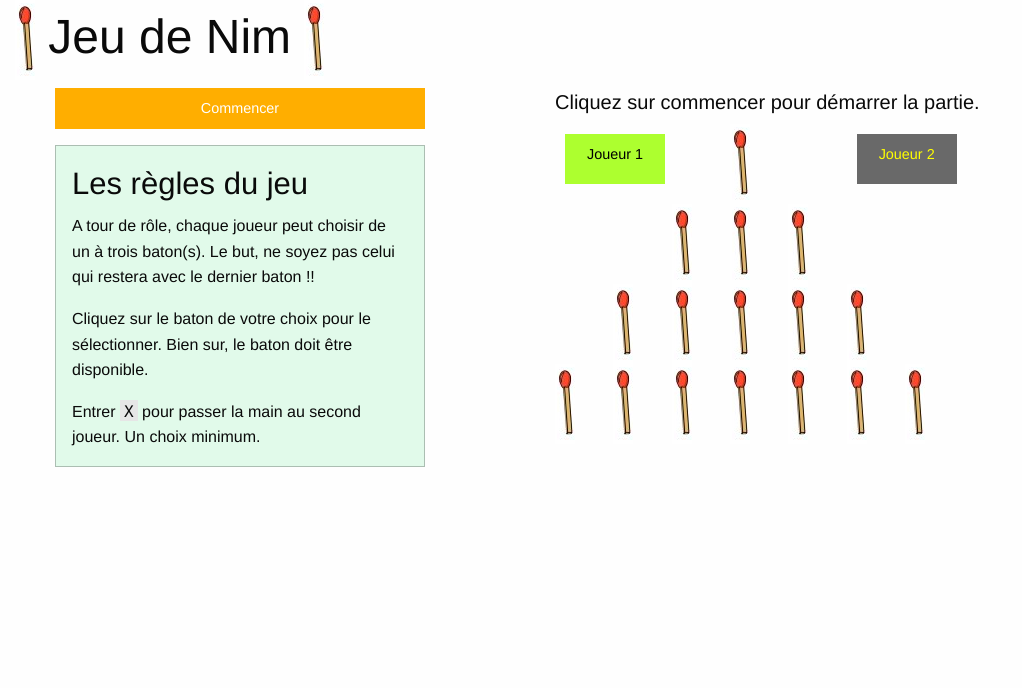
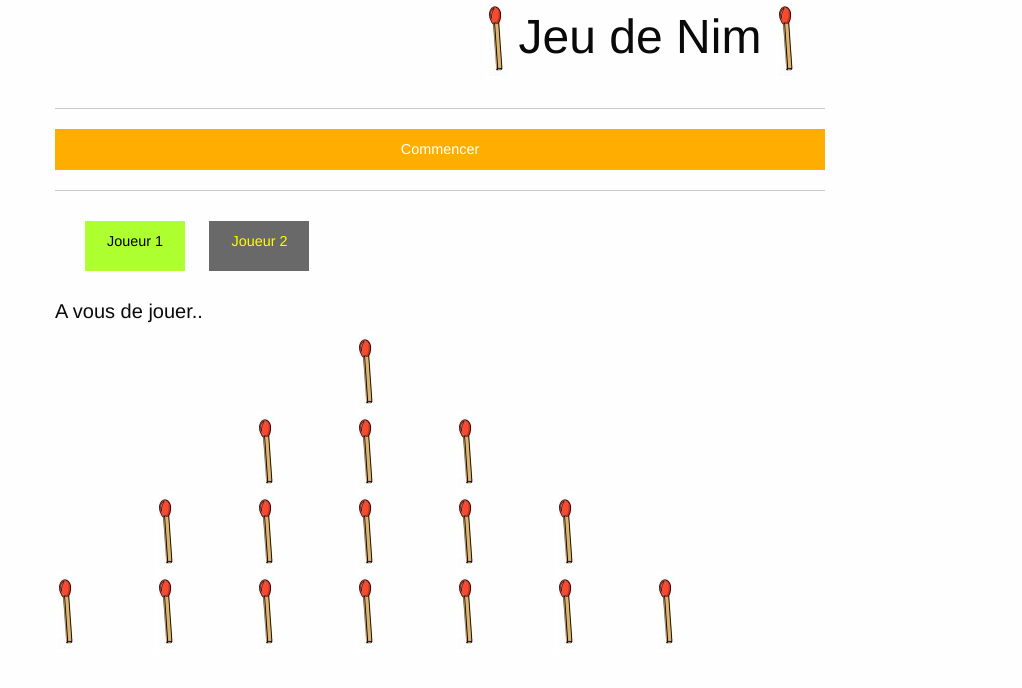
Before and after one commit to Simplon-Roubaix/JeuDeNim, a plain HTML site: page index.html in a window 1280 px wide. Both pictures are taken after a click on the element "Commencer". Shown: the whole page, without its empty margins (0-1022 px from the left). Drawn offline with Linux system fonts and the light colour scheme.

Commit message:
commit avant merge 01 - solution technique fonctionnelle

```diff
--- a/css/app.css
+++ b/css/app.css
@@ -1,3 +1,6 @@
+.tabJeu{
+    @include grid-column(1 of 3);
+}
 .active{
             height: 50px;
             width: 100px;
@@ -11,13 +14,7 @@
             margin: 10px;
             background-color: dimgray;
             color: yellow;
-#rowA #rowB #rowC #rowD {
-        background-color: aqua;
-    }
 img {
         width: 20px;
         height: auto;
     }
-.row{
-    width: 100px;
-    }
--- a/index.html
+++ b/index.html
@@ -10,7 +10,7 @@
   </head>
   <body>
     <section id="jeudenim">
-            <div class="expanded columns row">
+            <div class="expanded columns row text-center">
 
                 <h1><img src="img/baton.png" alt=""> Jeu de Nim
               <img src="img/baton.png" alt=""></h1>
@@ -18,35 +18,30 @@
 
             <div class="row">
 
-                <div id="commandes" class="small-4  columns">
+                <div id="commandes" class="small-12 medium-8 columns">
+                   <hr>
                     <div id="commencer" class="expanded warning button">Commencer</div>
-
+                    <hr>
+                    <ul class="inline-list">
+                        <li id="clic1" class="button active ">Joueur 1</li>
+                        <li id="clic2" class="button mute ">Joueur 2</li>
+                    </ul>
 
                    <!-- <img src="img/nim___01.jpg" alt="">-->
-                    <div id="rJeu" class="success callout">
-                        <h3>Les règles du jeu</h3>
-                        <p>A tour de rôle, chaque joueur peut choisir de un à trois baton(s). Le but, ne soyez pas celui qui restera avec le dernier baton !! </p>
-                        <p>Cliquez sur le baton de votre choix pour le sélectionner. Bien sur, le baton doit être disponible.</p>
-                        <p>Entrer <kbd>X</kbd> pour passer la main au second joueur. Un choix minimum.</p>
-                    </div>
+
                 </div>
-                <div id="cible" class="small-7 medium-7 columns">
-                    <h5>Cliquez sur commencer pour démarrer la partie.</h5>
+
+                <div id="cible" class="small-12 medium-7 large-12 columns">
+                    <h5 id="texte">Cliquez sur commencer pour démarrer la partie.</h5>
                     <!--le tableau de jeu-->
                     <!--premier niveau : 1 baton-->
-                    <div id="rowA" class="row">
-                       <div class="small-2  columns">
-                           <span id="clic1" class="button active ">Joueur 1</span>
-                       </div>
-                        <div class="small-1  small-offset-1 columns">
+                    <div id="rowA" class=" row">
+                        <div class="small-1  small-offset-3 columns end">
                             <img id="b0" src="img/baton.png" alt="baton 0">
-                        </div>
-                        <div class="small-2  small-offset-1 columns end">
-                            <span id="clic2" class="button mute ">Joueur 2</span>
                         </div>
                     </div>
                     <!--niveau 2 : 3 batons-->
-                    <div id="rowB" class="row">
+                    <div id="rowB" class=" row">
                         <div class="small-1 small-offset-2 columns">
                             <img  id="b1" src="img/baton.png" alt="baton 1">
                         </div>
@@ -99,10 +94,16 @@
                             <img id="b15" src="img/baton.png" alt="baton 10">
                         </div>
                     </div>
-                </div>
+                 </div>
+            </div>
+    </section>
+    <section id="rJeu" class="success callout show-for-large-only">
+                <h3>Les règles du jeu</h3>
+                <p>A tour de rôle, chaque joueur peut choisir de un à trois baton(s). Objectif ? Ne soyez pas celui qui restera avec le dernier baton !! </p>
+                <p>Cliquez sur le baton de votre choix pour le sélectionner. Bien sur, le baton doit être disponible.</p>
+                <p>Cliquez sur les boutons de joueurs pour passer la main à votre adversaire.</p>
+     </section>
 
-
-     </section>
 
     <script src="js/vendor/jquery.min.js"></script>
     <script src="js/vendor/what-input.min.js"></script>
--- a/js/app.js
+++ b/js/app.js
@@ -6,10 +6,11 @@ var partie = 0, name1,name2,n=1,compte=3;
 // 1 : recuperation des elements du DOM
 var cibleEl = document.getElementById("cible");
 var clicCommencer = document.getElementById("commencer");
-// Boutons ??
+// Boutons utilisés pour passer son tour
 var clic1Button = document.getElementById("clic1");
 var clic2Button = document.getElementById("clic2");
 var rJeuEl = document.getElementById("rJeu");
+var messEl = document.getElementById("texte");
 
 
 // 2 : les fonctions
@@ -69,11 +70,13 @@ function changeJoueur() {
          clic1Button.className = "active";
          clic1Button.className += " button";
          clic2Button.className = "mute";
+         clic2Button.className += " small";
          clic2Button.className += " button";
     }
     else {
         n=2;
         clic1Button.className = "mute";
+        clic1Button.className += " small";
         clic1Button.className += " button";
         clic2Button.className = "active";
         clic2Button.className += " button";
@@ -82,8 +85,10 @@ function changeJoueur() {
 
 
 function onclickCommencer(){
+    messEl.textContent = "A vous de jouer..";
     partie = 16;
     console.log(partie);
+    // On detecte les clics sur les batons
     document.getElementById("b0").onclick = jeuDeNim;
     document.getElementById("b1").onclick = jeuDeNim;
     document.getElementById("b2").onclick = jeuDeNim;
@@ -100,11 +105,10 @@ function onclickCommencer(){
     document.getElementById("b13").onclick = jeuDeNim;
     document.getElementById("b14").onclick = jeuDeNim;
     document.getElementById("b15").onclick = jeuDeNim;
-    // on passe la amin avant de jouer trois fois
-    /*document.getElementById("clic1Button").onclick = changeJoueur;*/
+    // on passe la main avant trois sélections
     clic1Button.onclick = changeJoueur;
     clic2Button.onclick = changeJoueur;
 }
 
-// 3 : addEvent
+// 3 : addEvent - Demarrer le jeu
 clicCommencer.addEventListener("click",onclickCommencer);
```
